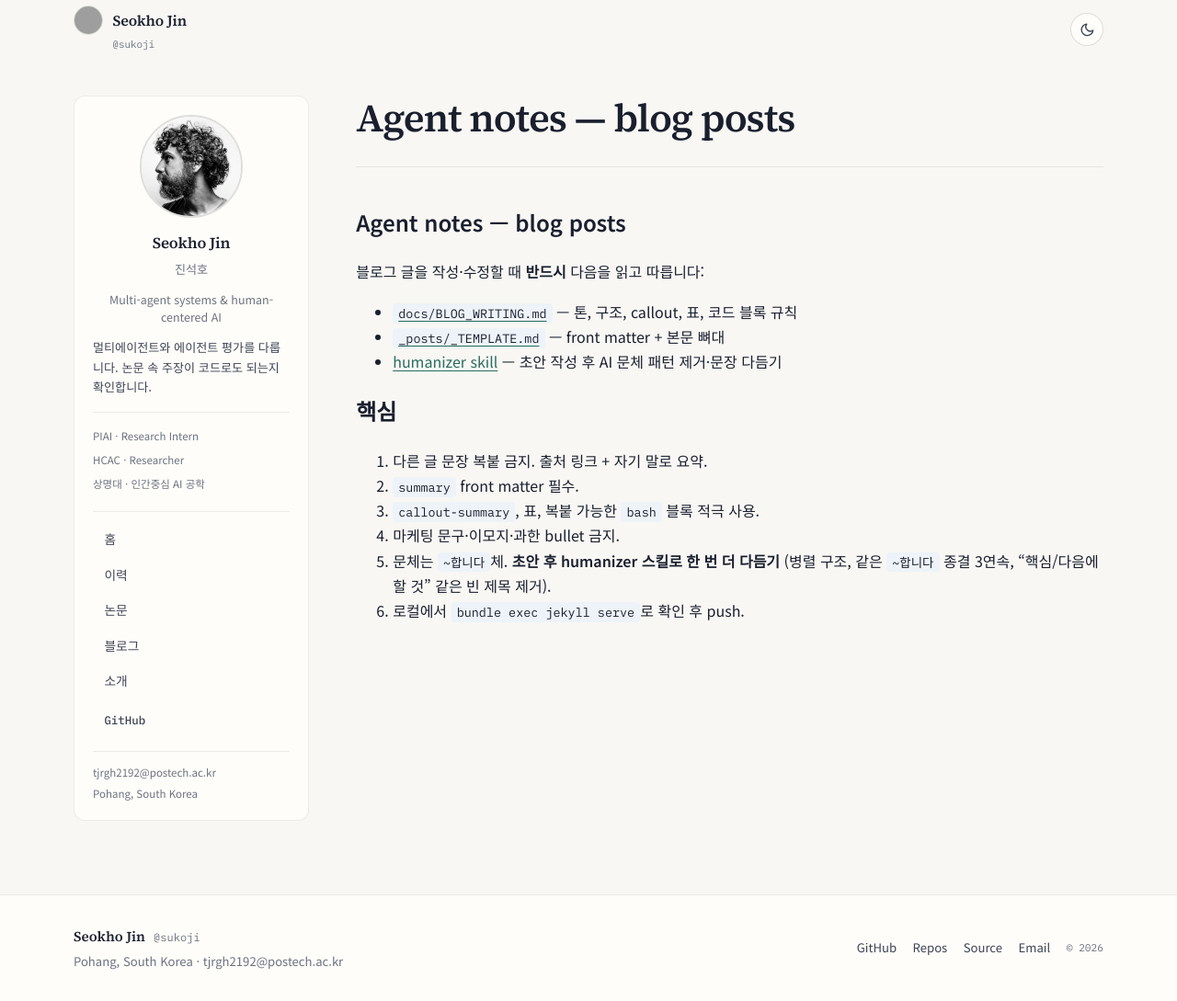
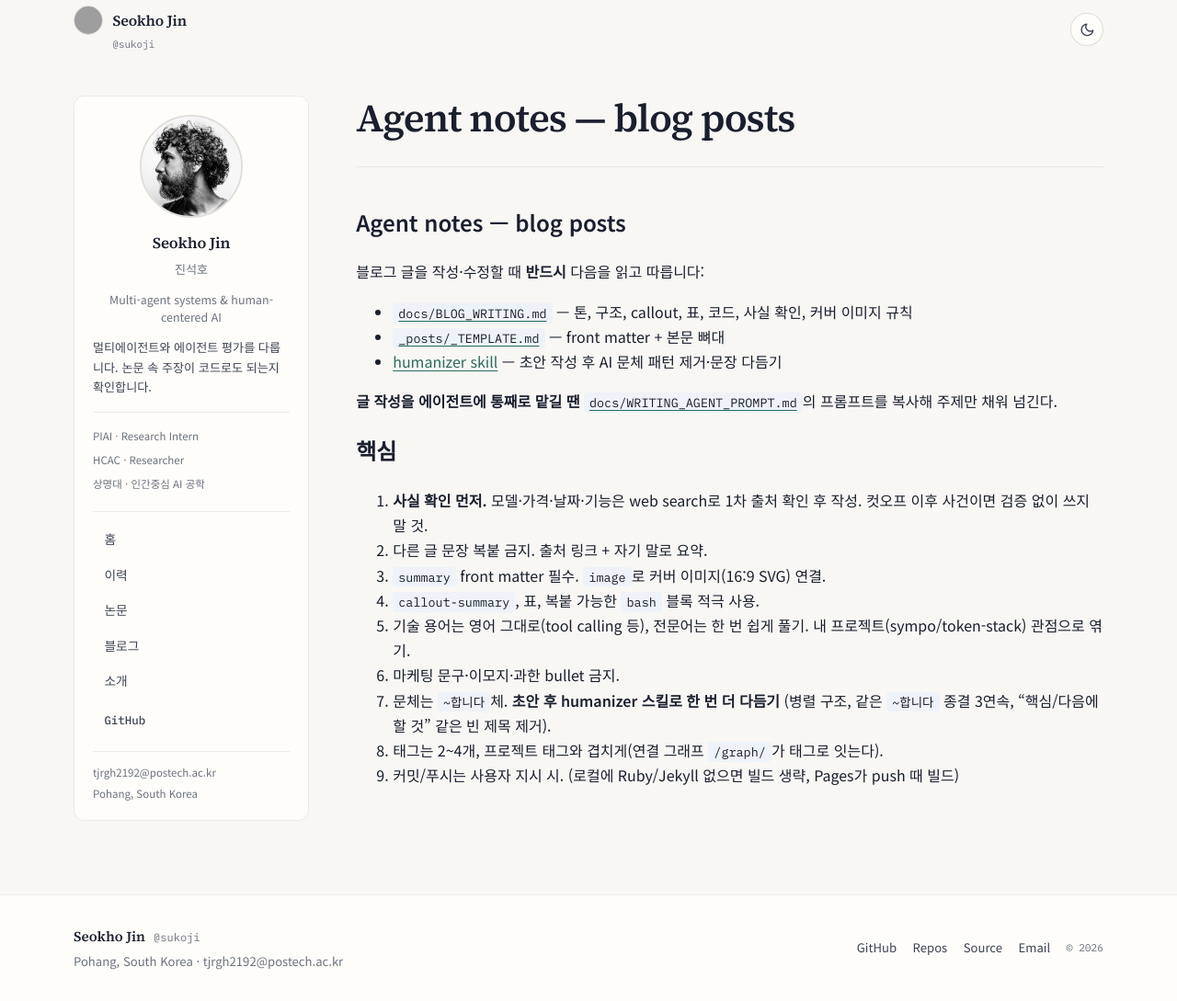
Before and after one commit to sukoji/sukoji.github.io, a Jekyll site: the page built from AGENTS.md, in a window 1280 px wide and 1089 px high. Shown: the whole window at 92% size. Built offline with Jekyll 4.4.1, drawn with Linux system fonts in a browser that asks for light colours; our own code applies the rules of GitHub Pages for plain Markdown files; grey boxes are pictures that could not be loaded.

Commit message:
Document the blog writing workflow for agent delegation
Capture what this session's post got right so the next one can be
handed to an agent and match the quality:

- BLOG_WRITING.md: add a mandatory fact-check step (verify via primary
  source before drafting; post-cutoff facts must be searched), keep tech
  terms in English + explain jargon, cover-image convention (16:9 SVG,
  front matter image, card + hero), tags feeding the /graph/ view.
- _TEMPLATE.md: optional image field + hero image line.
- New docs/WRITING_AGENT_PROMPT.md: copy-paste prompt to delegate a post
  on any topic, plus the reasoning behind the order.
- AGENTS.md: reworked the core checklist and linked the new prompt.

Co-Authored-By: Claude Opus 4.8 (1M context) <noreply@anthropic.com>

```diff
--- a/AGENTS.md
+++ b/AGENTS.md
@@ -2,15 +2,20 @@
 
 블로그 글을 작성·수정할 때 **반드시** 다음을 읽고 따릅니다:
 
-- [`docs/BLOG_WRITING.md`](docs/BLOG_WRITING.md) — 톤, 구조, callout, 표, 코드 블록 규칙
+- [`docs/BLOG_WRITING.md`](docs/BLOG_WRITING.md) — 톤, 구조, callout, 표, 코드, 사실 확인, 커버 이미지 규칙
 - [`_posts/_TEMPLATE.md`](_posts/_TEMPLATE.md) — front matter + 본문 뼈대
 - [humanizer skill](.cursor/skills/humanizer/SKILL.md) — 초안 작성 후 AI 문체 패턴 제거·문장 다듬기
 
+**글 작성을 에이전트에 통째로 맡길 땐** [`docs/WRITING_AGENT_PROMPT.md`](docs/WRITING_AGENT_PROMPT.md)의 프롬프트를 복사해 주제만 채워 넘긴다.
+
 ## 핵심
 
-1. 다른 글 문장 복붙 금지. 출처 링크 + 자기 말로 요약.
-2. `summary` front matter 필수.
-3. `callout-summary`, 표, 복붙 가능한 `bash` 블록 적극 사용.
-4. 마케팅 문구·이모지·과한 bullet 금지.
-5. 문체는 `~합니다`체. **초안 후 humanizer 스킬로 한 번 더 다듬기** (병렬 구조, 같은 `~합니다` 종결 3연속, "핵심/다음에 할 것" 같은 빈 제목 제거).
-6. 로컬에서 `bundle exec jekyll serve`로 확인 후 push.
+1. **사실 확인 먼저.** 모델·가격·날짜·기능은 web search로 1차 출처 확인 후 작성. 컷오프 이후 사건이면 검증 없이 쓰지 말 것.
+2. 다른 글 문장 복붙 금지. 출처 링크 + 자기 말로 요약.
+3. `summary` front matter 필수. `image`로 커버 이미지(16:9 SVG) 연결.
+4. `callout-summary`, 표, 복붙 가능한 `bash` 블록 적극 사용.
+5. 기술 용어는 영어 그대로(tool calling 등), 전문어는 한 번 쉽게 풀기. 내 프로젝트(sympo/token-stack) 관점으로 엮기.
+6. 마케팅 문구·이모지·과한 bullet 금지.
+7. 문체는 `~합니다`체. **초안 후 humanizer 스킬로 한 번 더 다듬기** (병렬 구조, 같은 `~합니다` 종결 3연속, "핵심/다음에 할 것" 같은 빈 제목 제거).
+8. 태그는 2~4개, 프로젝트 태그와 겹치게(연결 그래프 `/graph/`가 태그로 잇는다).
+9. 커밋/푸시는 사용자 지시 시. (로컬에 Ruby/Jekyll 없으면 빌드 생략, Pages가 push 때 빌드)
```
Also changed, not shown: _posts/_TEMPLATE.md (+3 -0 lines), docs/BLOG_WRITING.md (+30 -1 lines), docs/WRITING_AGENT_PROMPT.md (added, +54 -0 lines).
